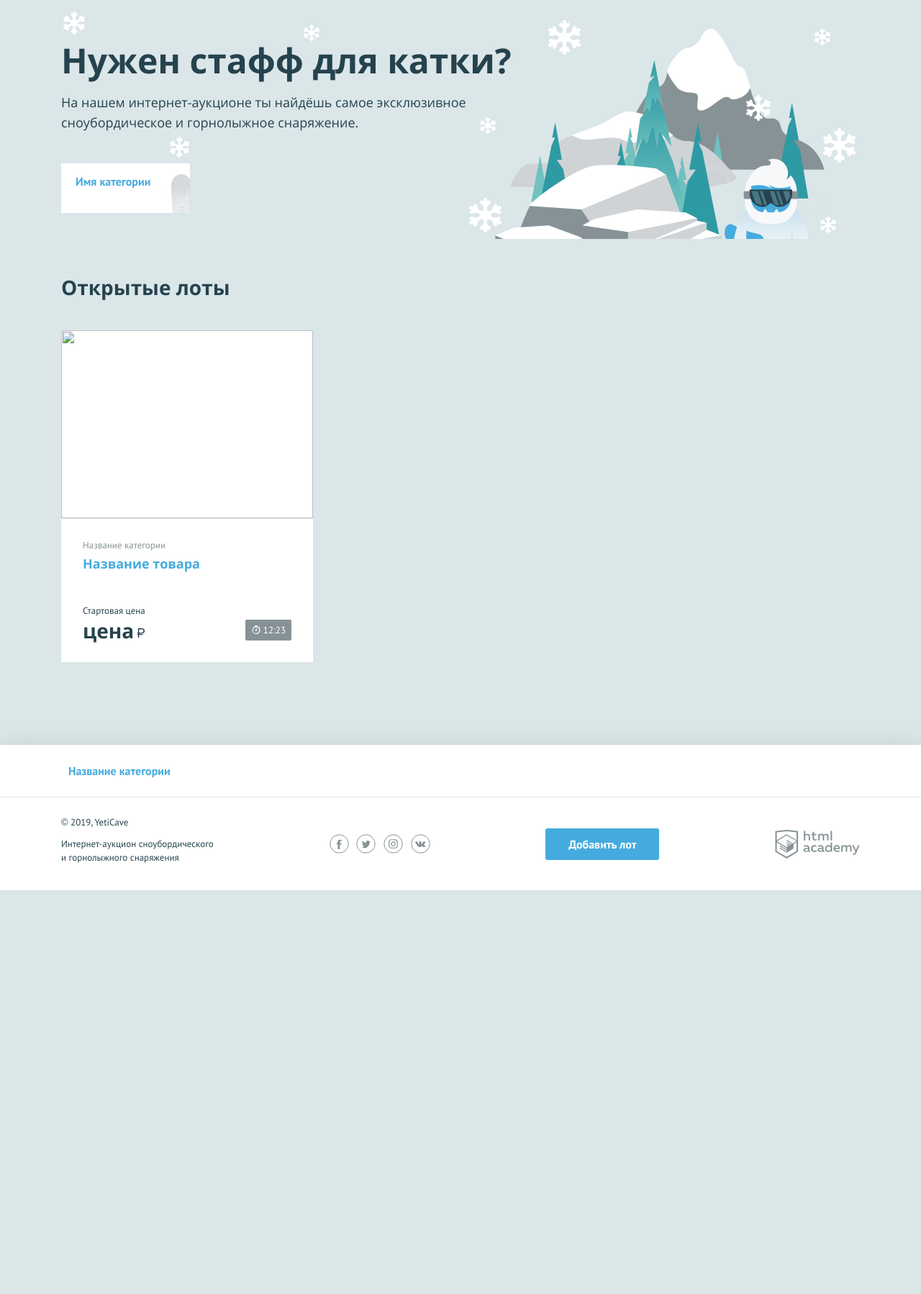
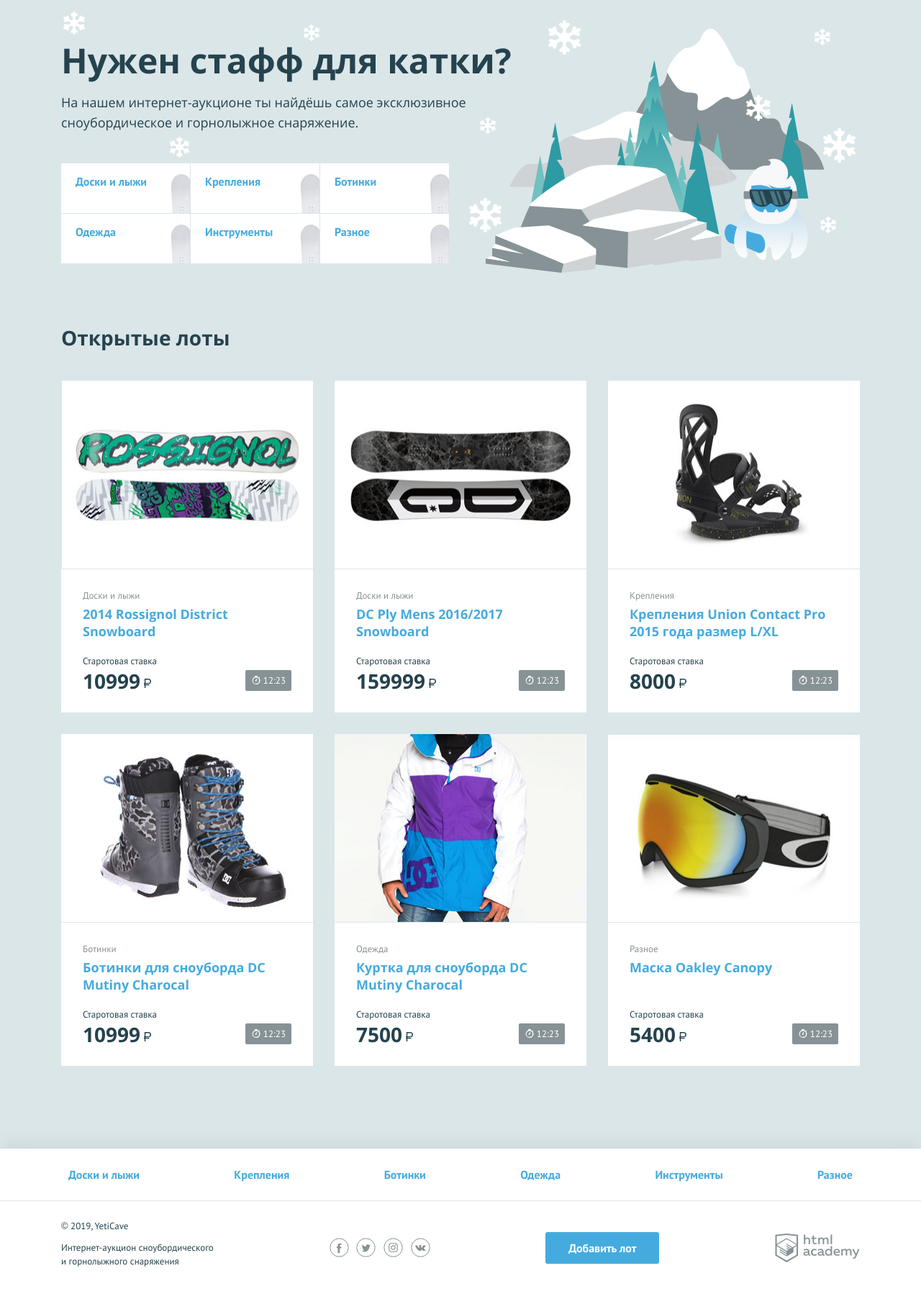
Before and after one commit to tarantil120/yeticave, a PHP site: page / in a window 1280 px wide. Shown: the part 108-1906 px from the top of the page at 72% size. Before the commit the page ends 1345 px from the top, so only its background shows below. Run offline with PHP 8.4, Linux system fonts and the light colour scheme.

Commit message:
Задание№2

```diff
--- a/index.php
+++ b/index.php
@@ -2,6 +2,16 @@
 $is_auth = rand(0, 1);
 
 $user_name = 'tarantil120'; // укажите здесь ваше имя
+$array = array("Доски и лыжи","Крепления","Ботинки","Одежда","Инструменты","Разное");
+
+$category_info = array(
+    array("Title"=>"2014 Rossignol District Snowboard", "Category"=>"Доски и лыжи","Price"=>"10999","Image URL"=>"img/lot-1.jpg"),
+    array("Title"=>"DC Ply Mens 2016/2017 Snowboard","Category"=>"Доски и лыжи","Price"=>"159999","Image URL"=>"img/lot-2.jpg"),
+    array("Title"=>"Крепления Union Contact Pro 2015 года размер L/XL","Category"=>"Крепления","Price"=>"8000","Image URL"=>"img/lot-3.jpg"),
+    array("Title"=>"Ботинки для сноуборда DC Mutiny Charocal","Category"=>"Ботинки","Price"=>"10999","Image URL"=>"img/lot-4.jpg"),
+    array("Title"=>"Куртка для сноуборда DC Mutiny Charocal","Category"=>"Одежда","Price"=>"7500","Image URL"=>"img/lot-5.jpg"),
+    array("Title"=>"Маска Oakley Canopy","Category"=>"Разное","Price"=>"5400","Image URL"=>"img/lot-6.jpg")
+);
 ?>
 <!DOCTYPE html>
 <html lang="ru">
@@ -31,25 +41,25 @@
             <?php
 
                 if($is_auth==1){
-                    echo "<div class='user-menu__image'>
-        <img src='img/user.jpg' width='40' height='40' alt='Пользователь'>
+                    ?>
+                    <div class="user-menu__image">
+        <img src="img/user.jpg" width="40" height="40" alt="Пользователь">
         </div>
-        <div class='user-menu__logged'>
-        <p>$user_name</p>
-        </div>";
-                }
+        <div class="user-menu__logged">
+        <p><?=$user_name?></p>
+        </div>
+               <?php }
                 else{
-                    echo"<ul class='user-menu__list'>
-                    <li class='user-menu__item'>
-                    <a href='#'>Регистрация</a>
+                    ?>
+                    <ul class="user-menu__list">
+                    <li class="user-menu__item">
+                    <a href="#">Регистрация</a>
                                         </li>
-                    <li class='user-menu__item'>
-                    <a href='#'>Вход</a>
+                    <li class="user-menu__item">
+                    <a href="#">Вход</a>
                     </li>
-                    </ul>";
-                }
-
-            ?>
+                    </ul>
+               <?php } ?>
 
         </nav>
     </div>
@@ -60,10 +70,14 @@
         <h2 class="promo__title">Нужен стафф для катки?</h2>
         <p class="promo__text">На нашем интернет-аукционе ты найдёшь самое эксклюзивное сноубордическое и горнолыжное снаряжение.</p>
         <ul class="promo__list">
-            <!--заполните этот список из массива категорий-->
+            <?php
+            foreach($array as $category){
+                ?>
+
             <li class="promo__item promo__item--boards">
-                <a class="promo__link" href="pages/all-lots.html">Имя категории</a>
+                <a class="promo__link" href="all-lots.html"><?=$category?></a>
             </li>
+            <?php } ?>
         </ul>
     </section>
     <section class="lots">
@@ -72,17 +86,20 @@
         </div>
         <ul class="lots__list">
             <!--заполните этот список из массива с товарами-->
+            <?php
+            foreach ($category_info as $info){
+            ?>
             <li class="lots__item lot">
                 <div class="lot__image">
-                    <img src="" width="350" height="260" alt="">
+                    <img src="<?=$info["Image URL"]?>" width="350" height="260" alt="">
                 </div>
                 <div class="lot__info">
-                    <span class="lot__category">Название категории</span>
-                    <h3 class="lot__title"><a class="text-link" href="pages/lot.html">Название товара</a></h3>
+                    <span class="lot__category"><?=$info["Category"]?></span>
+                    <h3 class="lot__title"><a class="text-link" href="pages/lot.html"><?=$info["Title"]?></a></h3>
                     <div class="lot__state">
                         <div class="lot__rate">
-                            <span class="lot__amount">Стартовая цена</span>
-                            <span class="lot__cost">цена<b class="rub">р</b></span>
+                            <span class="lot__amount">Старотовая ставка</span>
+                            <span class="lot__cost"><?=$info["Price"]?><b class="rub">р</b></span>
                         </div>
                         <div class="lot__timer timer">
                             12:23
@@ -90,6 +107,7 @@
                     </div>
                 </div>
             </li>
+            <?php } ?>
         </ul>
     </section>
 </main>
@@ -98,10 +116,14 @@
 <footer class="main-footer">
     <nav class="nav">
         <ul class="nav__list container">
+            <?php
+            foreach($array as $category){
+                ?>
             <!--заполните этот список из массива категорий-->
             <li class="nav__item">
-                <a href="pages/all-lots.html">Название категории</a>
+                <a href="pages/all-lots.html"><?=$category?></a>
             </li>
+            <?php } ?>
         </ul>
     </nav>
     <div class="main-footer__bottom container">
```
